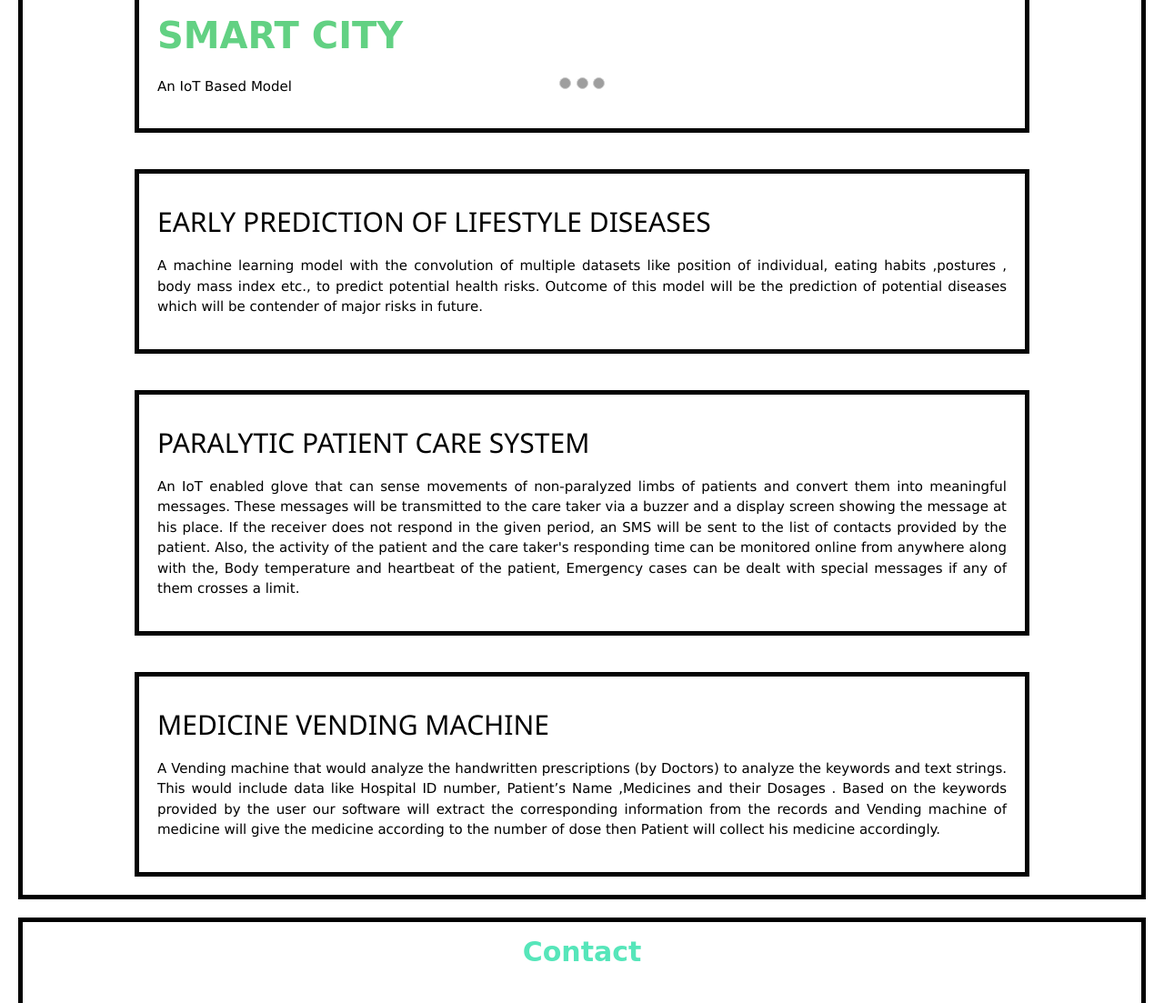
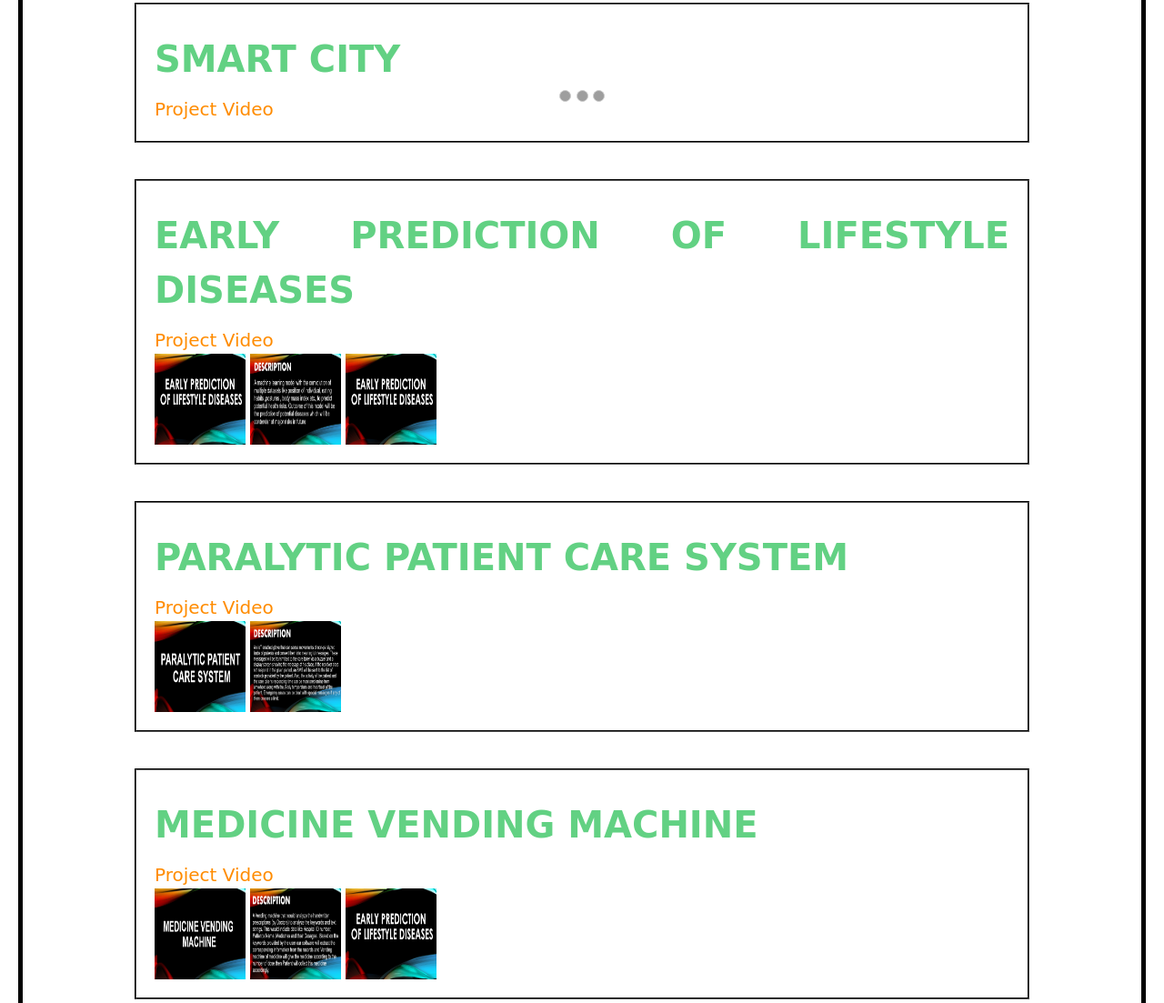
Before and after one commit to Varsha2211/Portfolio, a plain HTML site: page index.html in a window 1280 px wide. Shown: the part 1151-2254 px from the top of the page at 91% size. Drawn offline with nearby package versions, Linux system fonts and the light colour scheme.

Commit message:
Portfolio

```diff
--- a/css/styles.css
+++ b/css/styles.css
@@ -12,10 +12,10 @@ img {
 }
 
 #skillsH1,#projectH1,#contactH1 {
-    font-size: 30px;
+    font-size: 40px;
     font-weight: 800;
     font-family: cursive;
-    color: rgb(86, 230, 186);
+    color: rgb(196, 158, 231);
 }
 
 /*=================================================HEADING====================================================*/
@@ -85,6 +85,7 @@ a {
 #varsha {
     width: 350px;
     height: auto;
+    border: solid black 3px;
 }
 
 .left-side {
@@ -174,7 +175,13 @@ td {
     text-align: center;
 }
 
-#sc {
+#projectlinks {
+    color: darkorange;
+    font-family: cursive;
+    font-size: 20px;
+}
+
+#sc,#phs,#ep,#mvm {
     font-weight: 900;
     font-family: cursive;
     font-size: 40px;
@@ -188,7 +195,7 @@ td {
     height: auto;
     margin: 20px;
     padding:20px;
-    border: 5px solid rgb(5, 5, 5);
+    border: 2px groove rgb(5, 5, 5);
 }
 
 .mySlides {
--- a/index.html
+++ b/index.html
@@ -79,60 +79,61 @@
 
         <div class="project" id="project">
             <h1 id="projectH1">Projects</h1>
+
             <div class='w3-container sc'>
                 <h2 id='sc'>SMART CITY</h2>
-                <p> An IoT Based Model</p>
+                <a id="projectlinks"
+                    href="https://drive.google.com/file/d/1-2HGFTYBsgYExF-IV4KjsKWcr1HmlnsQ/view?usp=sharing">Project
+                    Video</a>
                 <div class="w3-content w3-display-container">
-                    <img class="mySlides" src="images/12.jpg" >
-                    <img class="mySlides" src="images/10.png" >
+                    <img class="mySlides" src="images/10.png">
+                    <img class="mySlides" src="images/9.png">
                     <img class="mySlides" src="images/11.png">
                     <div class="w3-center w3-container w3-section w3-large w3-text-white w3-display-bottommiddle"
                         style="width:100%">
                         <div class="w3-left w3-hover-text-khaki" onclick="plusDivs(-1)">&#10094;</div>
                         <div class="w3-right w3-hover-text-khaki" onclick="plusDivs(1)">&#10095;</div>
-                        <span class="w3-badge demo w3-border w3-gray w3-hover-black"
-                            onclick="currentDiv(1)"></span>
-                        <span class="w3-badge demo w3-border w3-gray w3-hover-black"
-                            onclick="currentDiv(2)"></span>
-                        <span class="w3-badge demo w3-border w3-gray w3-hover-black"
-                            onclick="currentDiv(3)"></span>
+                        <span class="w3-badge demo w3-border w3-gray w3-hover-black" onclick="currentDiv(1)"></span>
+                        <span class="w3-badge demo w3-border w3-gray w3-hover-black" onclick="currentDiv(2)"></span>
+                        <span class="w3-badge demo w3-border w3-gray w3-hover-black" onclick="currentDiv(3)"></span>
                     </div>
                 </div>
             </div>
 
+            <div class='w3-container ep'>
+                <h2 id='ep'>EARLY PREDICTION OF LIFESTYLE DISEASES</h2>
+                <a id="projectlinks"
+                    href="https://drive.google.com/file/d/1-2HGFTYBsgYExF-IV4KjsKWcr1HmlnsQ/view?usp=sharing">Project
+                    Video</a>
+                <div class="w3-content w3-display-container">
+                    <img class="slide2" src="images/12.png">
+                    <img class="slide2" src="images/13.png">
+                    <img class="slide2" src="images/11.png">
 
-            <div class="ep">
-                <h2>EARLY PREDICTION OF LIFESTYLE DISEASES</h2>
-                <p>
-                    A machine learning model with the convolution of multiple
-                    datasets like position of individual, eating habits ,postures , body mass index
-                    etc., to predict potential health risks. Outcome of this model will be the
-                    prediction of potential diseases which will be contender of major risks in
-                    future.
-                </p>
+                </div>
             </div>
 
-            <div class="phs">
-                <h2>PARALYTIC PATIENT CARE SYSTEM</h2>
-                <p> An IoT enabled glove that can sense movements of non-paralyzed limbs of
-                    patients and convert them into meaningful messages. These messages will be transmitted to the care
-                    taker via a buzzer and a display screen showing the message at his place. If the receiver does not
-                    respond in the given period, an SMS will be sent to the list of contacts provided by the patient.
-                    Also, the activity of the patient and the care taker's responding time can be monitored online from
-                    anywhere along with the, Body temperature and heartbeat of the patient, Emergency cases can be dealt
-                    with special messages if any of them crosses a limit.</p>
+            <div class='w3-container phs'>
+                <h2 id='phs'>PARALYTIC PATIENT CARE SYSTEM</h2>
+                <a id="projectlinks"
+                    href="https://drive.google.com/file/d/1-2HGFTYBsgYExF-IV4KjsKWcr1HmlnsQ/view?usp=sharing">Project
+                    Video</a>
+                <div class="w3-content w3-display-container">
+                    <img class="slide3" src="images/14.png">
+                    <img class="slide3" src="images/15.png">
                 </div>
-            <div class="mvm">
+            </div>
 
-                <h2>MEDICINE VENDING MACHINE</h2>
-                <p>
-                    A Vending machine that would analyze the handwritten prescriptions (by Doctors) to analyze the
-                    keywords
-                    and text strings. This would include data like Hospital ID number, Patient’s Name ,Medicines and
-                    their Dosages . Based on the keywords provided by the user our software will extract the
-                    corresponding information from the records and Vending machine of medicine will give the medicine
-                    according to the number of dose then Patient will collect his medicine accordingly.
-                </p>
+            <div class='w3-container mvm'>
+                <h2 id='mvm'>MEDICINE VENDING MACHINE</h2>
+                <a id="projectlinks"
+                    href="https://drive.google.com/file/d/1-2HGFTYBsgYExF-IV4KjsKWcr1HmlnsQ/view?usp=sharing">Project
+                    Video</a>
+                <div class="w3-content w3-display-container">
+                    <img class="slide4" src="images/16.png">
+                    <img class="slide4" src="images/17.png">
+                    <img class="slide4" src="images/11.png">
+                </div>
             </div>
         </div>
 
@@ -153,9 +154,6 @@
                 </tr>
             </table>
         </div>
-
-
-</div>
 </body>
 
 </html>
```
Also changed, not shown: images/10.png (added), images/11.png (added), images/12.png (added), images/13.png (added), images/14.png (added), images/15.png (added), images/16.png (added), images/17.png (added), images/9.png (added). Lines whose indentation alone changed are shown as unchanged.
